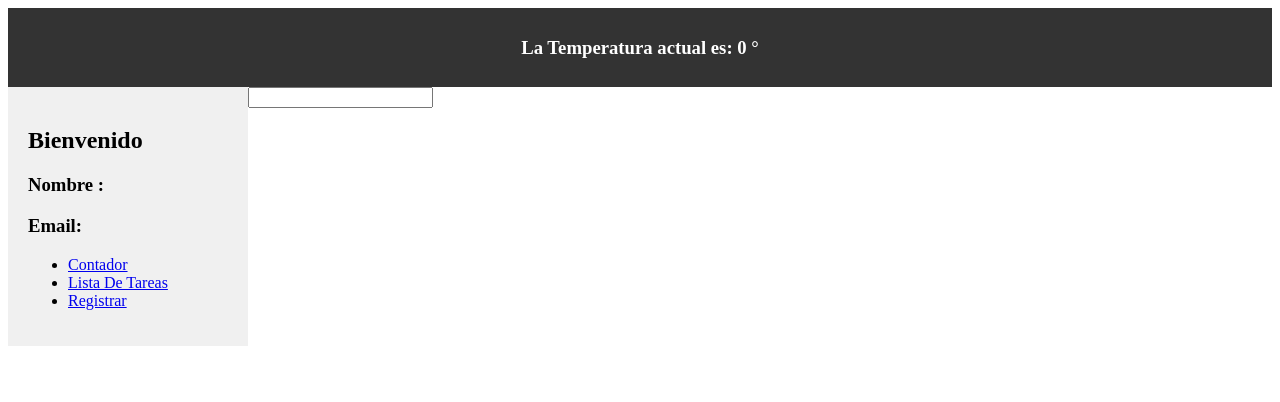
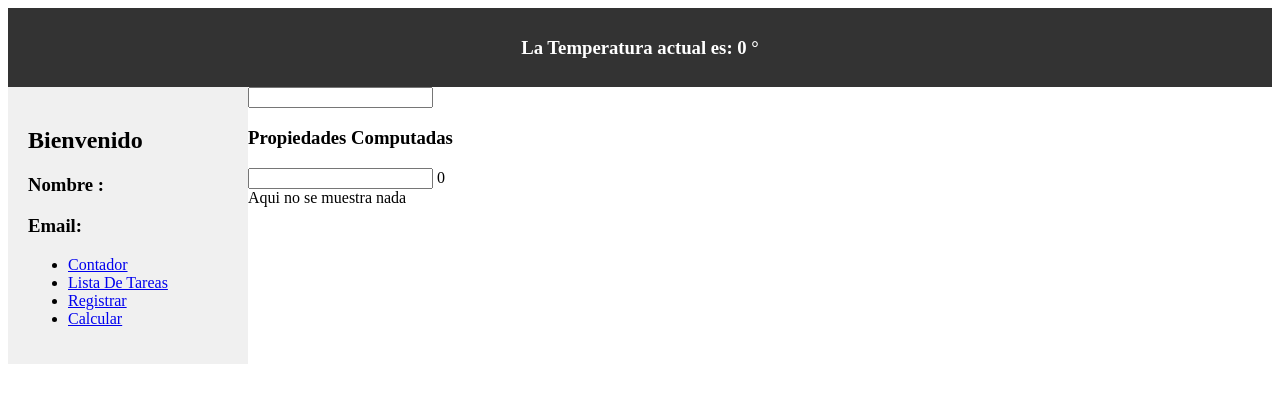
Before and after one commit to rueb/proyecto-vue, a Vue app: page /calcular in a window 1280 px wide. Shown: the top 402 px of the page. Built offline with nearby package versions, Linux system fonts and the light colour scheme; no server answers.

Commit message:
computed y directivas if y show

```diff
--- a/src/components/Header.vue
+++ b/src/components/Header.vue
@@ -15,6 +15,7 @@
     mensajeRecibido.value = newValue;
 } );
 
+// https://www.youtube.com/watch?v=ow-vkZgRohA&list=PLg-z1C9R1jutezByZ3WmH8NE_JqYBsDOA&index=10
 </script>
 
 <style scoped>
--- a/src/components/Sidebar.vue
+++ b/src/components/Sidebar.vue
@@ -9,6 +9,7 @@
          <li><router-link to="/contador">Contador</router-link></li>
          <li><router-link to="/lista-de-tareas"> Lista De Tareas</router-link></li>
          <li><router-link to="/registrar"> Registrar</router-link></li>
+         <li><router-link to="/calcular"> Calcular</router-link></li>
         </ul>
 
     </div>
@@ -29,6 +30,7 @@
 watch( () => registrarStore.email,(newValue) => {
     email.value = newValue;
 }); */
+// https://www.youtube.com/watch?v=URLXLBamqBQ&list=PLg-z1C9R1jutezByZ3WmH8NE_JqYBsDOA&index=11
 </script>
 
 <style>
--- /dev/null
+++ b/src/modules/calcular/components/resultadoSections.vue
@@ -0,0 +1,20 @@
+<template>
+    <div class="resultado">
+        {{ props.resultado }}
+    </div>
+</template>
+
+<script setup>
+  import { defineProps } from 'vue';
+
+  const props = defineProps([
+    'resultado'
+  ]);
+</script>
+
+<style scoped>
+.resultado{
+    background-color: aquamarine;
+
+}
+</style>
--- /dev/null
+++ b/src/modules/calcular/views/CalcularView.vue
@@ -0,0 +1,28 @@
+<template>
+    <h3>Propiedades Computadas</h3>
+    <input type="text"  v-model="valor">
+    {{  valorCalculado }}
+    <resultadoSections v-if="mostrarElemento" :resultado="valorCalculado"></resultadoSections>
+    <div v-else-if="isNaN(valor)">Debe ser un numero para calcular</div>
+    <div v-else>Aqui no se muestra nada</div>
+</template>
+
+<script setup>
+   import { ref,computed} from 'vue';
+   import resultadoSections from '../components/resultadoSections.vue';
+
+   const valor = ref('');
+   const valorCalculado = computed(() => {
+        return valor.value * 3;
+   });
+
+   const mostrarElemento = computed(()=>{
+        return valor.value > 10;
+   });
+
+
+</script>
+
+<style scoped>
+
+</style>
--- a/src/router/index.js
+++ b/src/router/index.js
@@ -24,6 +24,11 @@
       name: 'registrar',
       component: () => import('../modules/registro/views/RegistrarView.vue'),
     },
+    {
+      path: '/calcular',
+      name: 'calcular',
+      component: () => import('../modules/calcular/views/CalcularView.vue'),
+    }
     //https://www.youtube.com/watch?v=TeCLj-bax54&list=PLg-z1C9R1jutezByZ3WmH8NE_JqYBsDOA&index=6
   ],
 })
```
